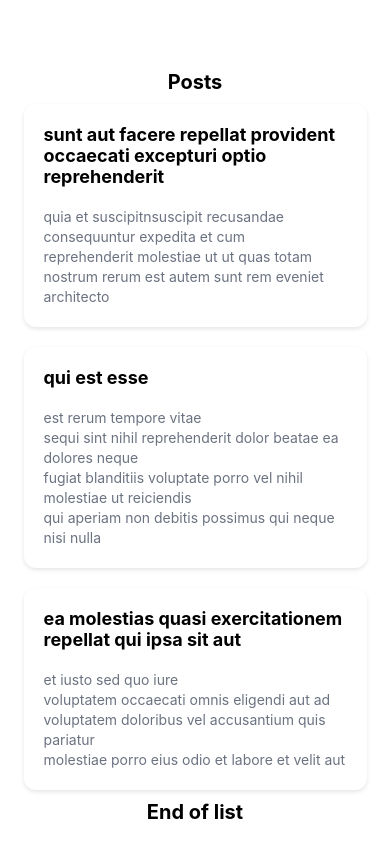
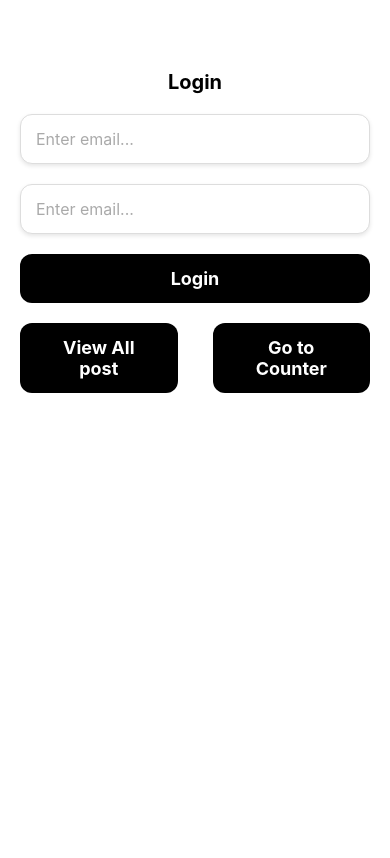
Before and after one commit to shashikumarverma1/login-api-counter, a React Native app: screen / in a window 390 px wide. Shown: the top 858 px of the page. Built offline with nearby package versions, Linux system fonts and the light colour scheme; no server answers.

Commit message:
proper naviagation set

```diff
--- /dev/null
+++ b/navigation/header.tsx
@@ -0,0 +1,34 @@
+import { View, StyleSheet , TouchableOpacity , StatusBar , Text } from "react-native"
+import Ionicons from "@expo/vector-icons/Ionicons";
+export const Header=({navigation , heading})=>{
+     const goback=()=>{
+    navigation.goBack()
+ }
+
+    return (
+        <View style={styles.container}>
+              {/* <StatusBar style="auto" /> */}
+              <TouchableOpacity onPress={goback}>
+            <Ionicons name="chevron-back-outline" size={32} color="black" />
+     </TouchableOpacity>
+
+            <Text style={styles.heading}>{heading}</Text>
+        </View>
+    )
+}
+
+const styles = StyleSheet.create({
+    container:{
+        flexDirection:"row",
+        justifyContent:"space-between",
+        width:"55%",
+        marginTop:50,
+        marginBottom:20
+    },
+   heading: {
+        // marginTop: 70,
+        fontSize: 20,
+        fontWeight: "bold",
+        alignSelf: "center"
+    }
+});
--- a/navigation/homeStack.tsx
+++ b/navigation/homeStack.tsx
@@ -15,10 +15,10 @@ export const HomeStack = () => {
 
     return (
         <Stack.Navigator screenOptions={{ animationEnabled: false, headerShown: false }}>
+           <Stack.Screen name="Home" component={Login} />
             <Stack.Screen name="Posts" component={Posts} />
             <Stack.Screen name="PostDetails" component={PostDetails} />
             <Stack.Screen name="Counter" component={Counter} />
-            <Stack.Screen name="Home" component={Login} />
         </Stack.Navigator>
     );
 }
--- a/screens/counterScreen.tsx
+++ b/screens/counterScreen.tsx
@@ -1,30 +1,31 @@
 import { StatusBar } from 'expo-status-bar';
-import {  useState } from 'react';
+import React, { useState } from 'react';
 import { StyleSheet, View, Text, TouchableOpacity } from 'react-native';
+import Ionicons from "@expo/vector-icons/Ionicons";
+import { Header } from '../navigation/header';
 
-export default function Counter() {
-const [counter, setCounter]=useState<number>(0)
- const increase=()=>{
-    setCounter(counter+1)
- }
-  const decrease=()=>{
-    setCounter(counter-1)
- }
+export default function Counter({ navigation }) {
+    const [counter, setCounter] = useState<number>(0)
+    const increase = () => {
+        setCounter(counter + 1)
+    }
+    const decrease = () => {
+        setCounter(counter - 1)
+    }
 
     return (
         <View style={styles.container}>
 
-            <StatusBar style="auto" />
-            <Text style={styles.heading}>Counter {counter}</Text>
+            <Header navigation={navigation} heading={`Counter : ${counter}`} />
             <View style={styles.buttonsContainer}>
                 <TouchableOpacity style={styles.buttontContainer} onPress={increase}>
                     <Text style={styles.loginLable}>
                         increase
                     </Text>
                 </TouchableOpacity>
-                 <TouchableOpacity style={styles.buttontContainer} onPress={decrease}>
+                <TouchableOpacity style={styles.buttontContainer} onPress={decrease}>
                     <Text style={styles.loginLable}>
-                        decreae
+                        decrease
                     </Text>
                 </TouchableOpacity>
             </View>
@@ -33,9 +34,15 @@ const [counter, setCounter]=useState<number>(0)
 }
 
 const styles = StyleSheet.create({
-    buttonsContainer:{
-        flexDirection:"row",
-        justifyContent:"space-between"
+    back: {
+        color: '#f03636ff',
+        fontSize: 18,
+        fontWeight: 'bold',
+
+    },
+    buttonsContainer: {
+        flexDirection: "row",
+        justifyContent: "space-between"
     },
 
     loginLable: {
@@ -57,7 +64,7 @@ const styles = StyleSheet.create({
         flex: 1,
         backgroundColor: '#fff',
         paddingHorizontal: 20,
-        paddingTop:50
+        paddingTop: 50
 
     },
     input: {
--- a/screens/loginScreen.tsx
+++ b/screens/loginScreen.tsx
@@ -3,7 +3,7 @@ import { useCallback, useState } from 'react';
 import { StyleSheet, TextInput, View, Text, TouchableOpacity } from 'react-native';
 import { CustomInputText } from '../component/customInputText';
 
-export default function Login() {
+export default function Login({navigation}) {
     const [email, setEmail] = useState<string>("")
     const [password, setPassword] = useState<string>("")
     const [emailErr, setEmailErr] = useState<string>("")
@@ -44,6 +44,7 @@ export default function Login() {
 
     }
 
+
     return (
         <View style={styles.container}>
 
@@ -57,12 +58,38 @@ export default function Login() {
                         Login
                     </Text>
                 </TouchableOpacity>
+
+                <View style={styles.buttonsContainer}>
+                         <TouchableOpacity style={styles.viewPostButton} onPress={()=>navigation.navigate("Posts")}>
+                    <Text style={styles.loginLable}>
+                        View All post
+                    </Text>
+                </TouchableOpacity>
+                     <TouchableOpacity style={styles.viewPostButton} onPress={()=>navigation.navigate("Counter")}>
+                    <Text style={styles.loginLable}>
+                        Go to Counter
+                    </Text>
+                </TouchableOpacity>
+                </View>
             </View>
         </View>
     );
 }
 
 const styles = StyleSheet.create({
+    viewPostButton:{
+           marginTop: 20,
+        backgroundColor: '#000000',
+        paddingVertical: 14,
+        paddingHorizontal: 30,
+        borderRadius: 12,
+        width: "45%",
+
+    },
+    buttonsContainer:{
+        flexDirection:"row" ,
+        justifyContent:"space-between"
+    },
     err: {
         color: 'red',
         fontSize: 18,
--- a/screens/post.tsx
+++ b/screens/post.tsx
@@ -1,28 +1,13 @@
 
 
-import { useEffect, useState } from "react";
+import React, { useEffect, useState } from "react";
 import { View, Text, StyleSheet, FlatList, TouchableOpacity } from "react-native";
+import Ionicons from "@expo/vector-icons/Ionicons";
+import { Header } from "../navigation/header";
+
+
 export const Posts = ({navigation}) => {
-    const [posts, setPost] = useState<any>([
-        {
-            "userId": 1,
-            "id": 1,
-            "title": "sunt aut facere repellat provident occaecati excepturi optio reprehenderit",
-            "body": "quia et suscipitnsuscipit recusandae consequuntur expedita et cum\nreprehenderit molestiae ut ut quas totam\nnostrum rerum est autem sunt rem eveniet architecto"
-        },
-        {
-            "userId": 1,
-            "id": 2,
-            "title": "qui est esse",
-            "body": "est rerum tempore vitae\nsequi sint nihil reprehenderit dolor beatae ea dolores neque\nfugiat blanditiis voluptate porro vel nihil molestiae ut reiciendis\nqui aperiam non debitis possimus qui neque nisi nulla"
-        },
-        {
-            "userId": 1,
-            "id": 3,
-            "title": "ea molestias quasi exercitationem repellat qui ipsa sit aut",
-            "body": "et iusto sed quo iure\nvoluptatem occaecati omnis eligendi aut ad\nvoluptatem doloribus vel accusantium quis pariatur\nmolestiae porro eius odio et labore et velit aut"
-        },
-    ])
+    const [posts, setPost] = useState<any>([])
     const GetPosts =  () => {
         fetch("https://jsonplaceholder.typicode.com/posts").then((result)=>result.json()).then((res)=>{
             console.log(res)
@@ -31,7 +16,7 @@ export const Posts = ({navigation}) => {
 
     }
     useEffect(() => {
-        GetPosts()
+        // GetPosts()
     }, [])
 
     const renderItem = ({ item }) => (
@@ -41,9 +26,12 @@ export const Posts = ({navigation}) => {
         </TouchableOpacity>
     );
 
+     const goback=()=>{
+    navigation.goBack()
+ }
     return (
         <View style={styles.container}>
-            <Text style={styles.heading}>Posts</Text>
+          <Header navigation={navigation} heading={"Post"}/>
             <FlatList
             style={{paddingBottom:80}}
                 data={posts}
@@ -61,6 +49,9 @@ export const Posts = ({navigation}) => {
 
 
 const styles = StyleSheet.create({
+    back:{
+        marginTop:50
+    },
     footer:{
 
         fontSize: 20,
@@ -102,7 +93,7 @@ const styles = StyleSheet.create({
     },
 
     heading: {
-        marginTop: 70,
+
         fontSize: 20,
         fontWeight: "bold",
         alignSelf: "center"
```
